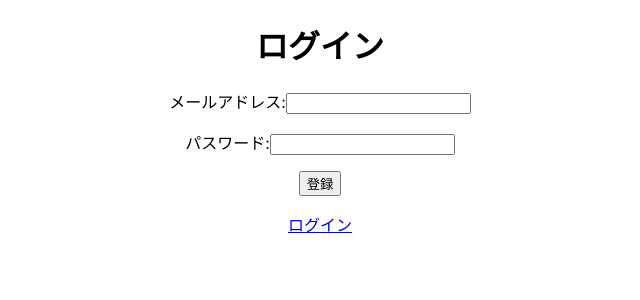
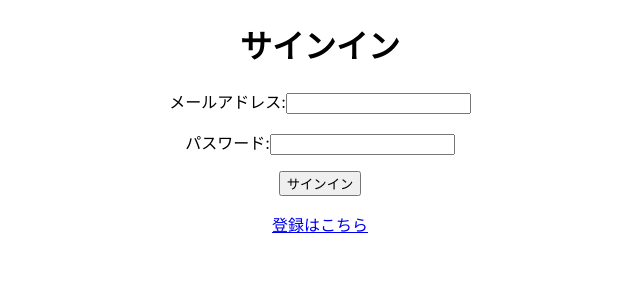
Before and after one commit to niboshi9/react-book_review, a React (Create React App) app: page /login in a window 1280 px wide. Shown: the top 300 px of the page, without its empty margins (320-960 px from the left). Built offline with nearby package versions, Linux system fonts and the light colour scheme.

Commit message:
update Signin.js

```diff
--- a/src/auth/Signin.js
+++ b/src/auth/Signin.js
@@ -5,6 +5,7 @@ import { Link } from "react-router-dom";
 const Signin = () => {
   const [email, setEmail] = useState()
   const [password, setPassword] = useState()
+  const [errorMessage, setErrorMessage] = useState()
 
   const handleChange = (e) => {
     switch (e.target.id) {
@@ -30,15 +31,46 @@ const Signin = () => {
     })
   };
 
-  const signinRequest = () => {
-    fetch(requestUrl, requestOptions)
-    .then(response => response.json())
-    .then(responseJSON => console.log(responseJSON))
+  const defineErrorMessage = async (response) => {
+    const message = await response.json()
+    const m = await message.ErrorMessageJP
+    setErrorMessage(m)
+    console.log(errorMessage)
+  }
+
+  const signinRequest =  async () => {
+    try {
+      const response = await fetch(requestUrl, requestOptions)
+      console.log(response.status)
+      switch (response.status) {
+        case 200:
+          const responseJSON = await response.json()
+          console.log(responseJSON.token)
+          break
+        case 400:
+          defineErrorMessage(response)
+          break
+        case 401:
+          defineErrorMessage(response)
+          break
+        case 403:
+          defineErrorMessage(response)
+          break
+        case 500:
+          defineErrorMessage(response)
+          break
+        default:
+          break
+      }
+    } catch(err) {
+      // ネット接続がない時？
+      console.log(err)
+    }
   }
 
   return (
     <div>
-      <h1>ログイン</h1>
+      <h1>サインイン</h1>
       <p>
         メールアドレス:
         <input
@@ -57,8 +89,8 @@ const Signin = () => {
           onChange={handleChange}
         />
       </p>
-      <button onClick={signinRequest}>登録</button>
-      <p><Link to="/signup">ログイン</Link></p>
+      <button onClick={signinRequest}>サインイン</button>
+      <p><Link to="/signup">登録はこちら</Link></p>
     </div>
   )
 }
```
